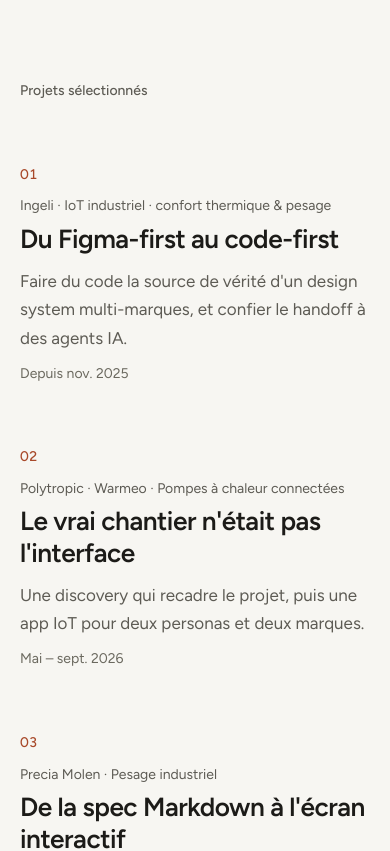
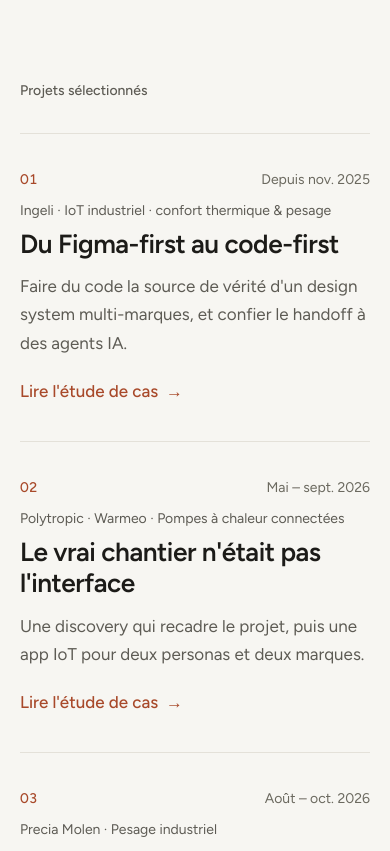
Before and after one commit to loutrekne/Portfolio, a Next.js app: page / in a window 390 px wide. Shown: the part 1000-1851 px from the top of the page. Built offline with nearby package versions, Linux system fonts and the light colour scheme.

Commit message:
Accueil : projets visiblement cliquables

```diff
--- a/src/components/sections/ProjectList.tsx
+++ b/src/components/sections/ProjectList.tsx
@@ -20,7 +20,7 @@ export function ProjectList() {
   return (
     <section id="projets" className="container-site section-y">
       <Eyebrow>{site.ui.selectedWork}</Eyebrow>
-      <ProjectRows rows={rows} cursorLabel={site.ui.seeProject} />
+      <ProjectRows rows={rows} cursorLabel={site.ui.seeProject} ctaLabel={site.ui.readCase} />
     </section>
   );
 }
--- a/src/components/trait/ProjectRows.tsx
+++ b/src/components/trait/ProjectRows.tsx
@@ -18,12 +18,24 @@ export interface ProjectRow {
 
 /**
  * Liste des études de cas.
+ *  - Au repos, chaque rangée DIT qu'elle est cliquable : pastille flèche à droite
+ *    (grand écran) ou « Lire l'étude de cas → » en accent (mobile, sans survol).
+ *    Rangées séparées par des filets.
  *  - Au survol d'une rangée, le titre se souligne d'un trait de feutre qui se dessine.
  *  - À la souris, une pastille « Voir le projet → » suit le curseur avec un ressort,
  *    uniquement au-dessus de la liste. Le curseur normal reste visible : on ajoute
  *    une indication, on ne retire rien. Rien sur écran tactile.
  */
-export function ProjectRows({ rows, cursorLabel }: { rows: ProjectRow[]; cursorLabel: string }) {
+export function ProjectRows({
+  rows,
+  cursorLabel,
+  ctaLabel,
+}: {
+  rows: ProjectRow[];
+  cursorLabel: string;
+  /** Appel à l'action visible au repos (« Lire l'étude de cas »). */
+  ctaLabel: string;
+}) {
   const fine = usePointerFine();
   const [active, setActive] = useState(false);
   const x = useMotionValue(0);
@@ -34,7 +46,7 @@ export function ProjectRows({ rows, cursorLabel }: { rows: ProjectRow[]; cursorL
   return (
     <>
       <ol
-        className="-mx-4 mt-8 sm:-mx-6"
+        className="mt-8 border-t border-border"
         onPointerMove={(e) => {
           if (e.pointerType !== "mouse") return;
           x.set(e.clientX);
@@ -49,14 +61,18 @@ export function ProjectRows({ rows, cursorLabel }: { rows: ProjectRow[]; cursorL
         onPointerLeave={() => setActive(false)}
       >
         {rows.map((p) => (
-          <li key={p.slug} className="reveal">
+          <li key={p.slug} className="reveal border-b border-border">
             <motion.div initial="rest" animate="rest" whileHover="hover" whileTap="hover">
               <Link
                 href={`/projets/${p.slug}`}
-                className="group grid gap-3 rounded-md px-4 py-8 transition-colors duration-300 hover:bg-surface active:bg-surface sm:grid-cols-[3.5rem_1fr_auto] sm:gap-6 sm:px-6"
+                className="group -mx-4 my-2 grid gap-3 rounded-md px-4 py-7 transition-colors duration-300 hover:bg-surface active:bg-surface sm:-mx-6 sm:grid-cols-[3.5rem_1fr_auto] sm:gap-6 sm:px-6"
               >
-                <span className="text-label font-medium text-accent tabular-nums transition-transform duration-500 ease-spring group-hover:translate-x-1 group-active:translate-x-1">
-                  {p.index}
+                <span className="flex items-baseline justify-between text-label">
+                  <span className="font-medium text-accent tabular-nums transition-transform duration-500 ease-spring group-hover:translate-x-1 group-active:translate-x-1">
+                    {p.index}
+                  </span>
+                  {/* Mobile : la période remonte sur la ligne du numéro */}
+                  <span className="text-fg-subtle sm:hidden">{p.period}</span>
                 </span>
                 <div>
                   <p className="text-label text-fg-muted">
@@ -73,8 +89,27 @@ export function ProjectRows({ rows, cursorLabel }: { rows: ProjectRow[]; cursorL
                     </span>
                   </h2>
                   <p className="mt-3 measure text-fg-muted">{p.tagline}</p>
+                  {/* Mobile : appel à l'action visible au repos (pas de survol sur écran tactile) */}
+                  <span className="mt-5 inline-flex items-center gap-2 font-medium text-accent sm:hidden">
+                    {ctaLabel}
+                    <span
+                      aria-hidden
+                      className="transition-transform duration-500 ease-spring group-hover:translate-x-1.5 group-active:translate-x-1.5"
+                    >
+                      →
+                    </span>
+                  </span>
                 </div>
-                <span className="self-start text-label text-fg-subtle sm:pt-1">{p.period}</span>
+                {/* Grand écran : période + pastille flèche, qui se remplit d'accent au survol / à l'appui */}
+                <div className="hidden flex-col items-end justify-between gap-6 sm:flex">
+                  <span className="pt-1 text-label text-fg-subtle">{p.period}</span>
+                  <span
+                    aria-hidden
+                    className="grid size-12 place-items-center rounded-full border border-border-strong text-fg transition-colors duration-300 group-hover:border-btn group-hover:bg-btn group-hover:text-btn-fg group-active:border-btn group-active:bg-btn group-active:text-btn-fg"
+                  >
+                    <span className="transition-transform duration-500 ease-spring group-hover:translate-x-0.5">→</span>
+                  </span>
+                </div>
               </Link>
             </motion.div>
           </li>
```
